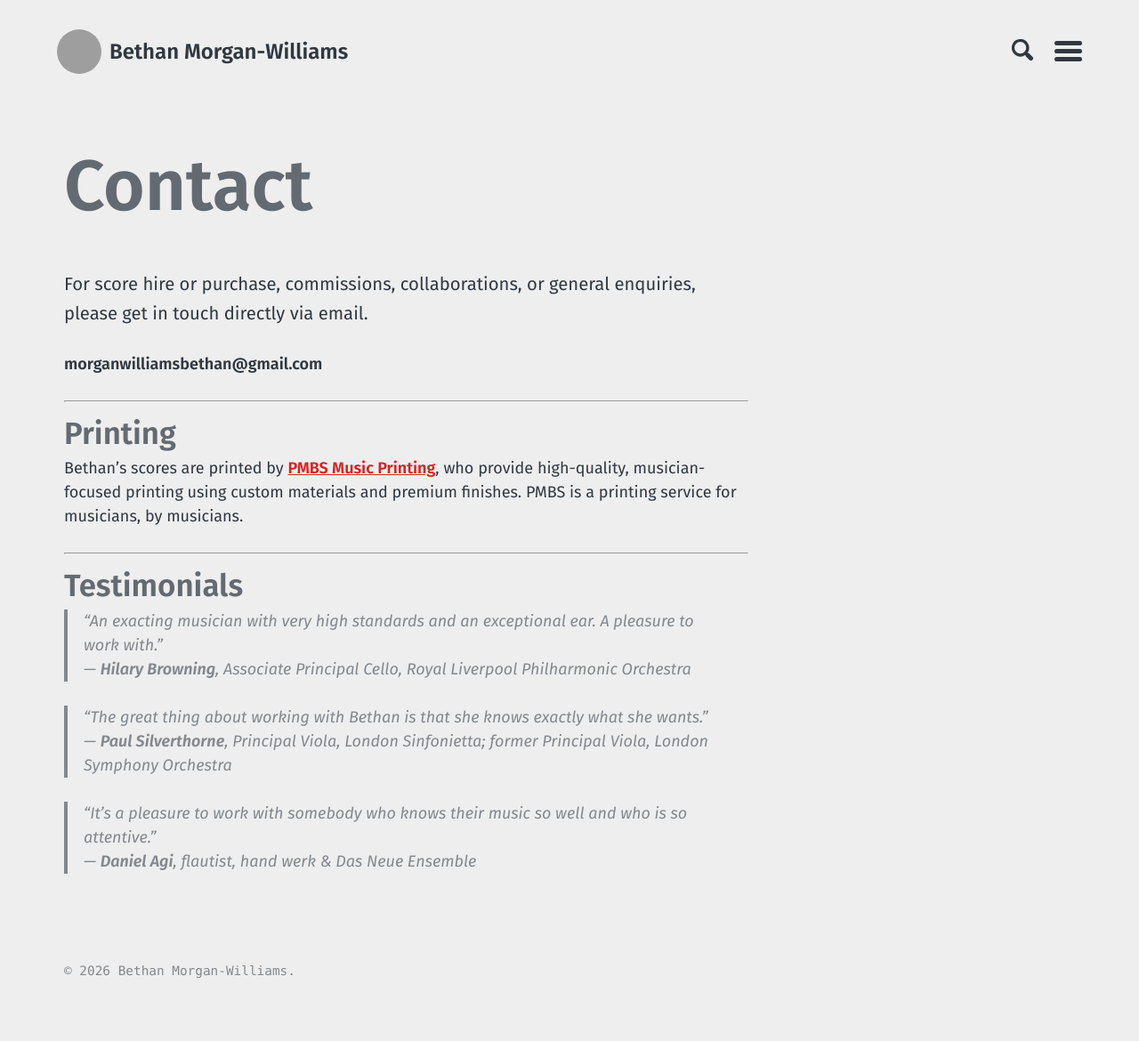
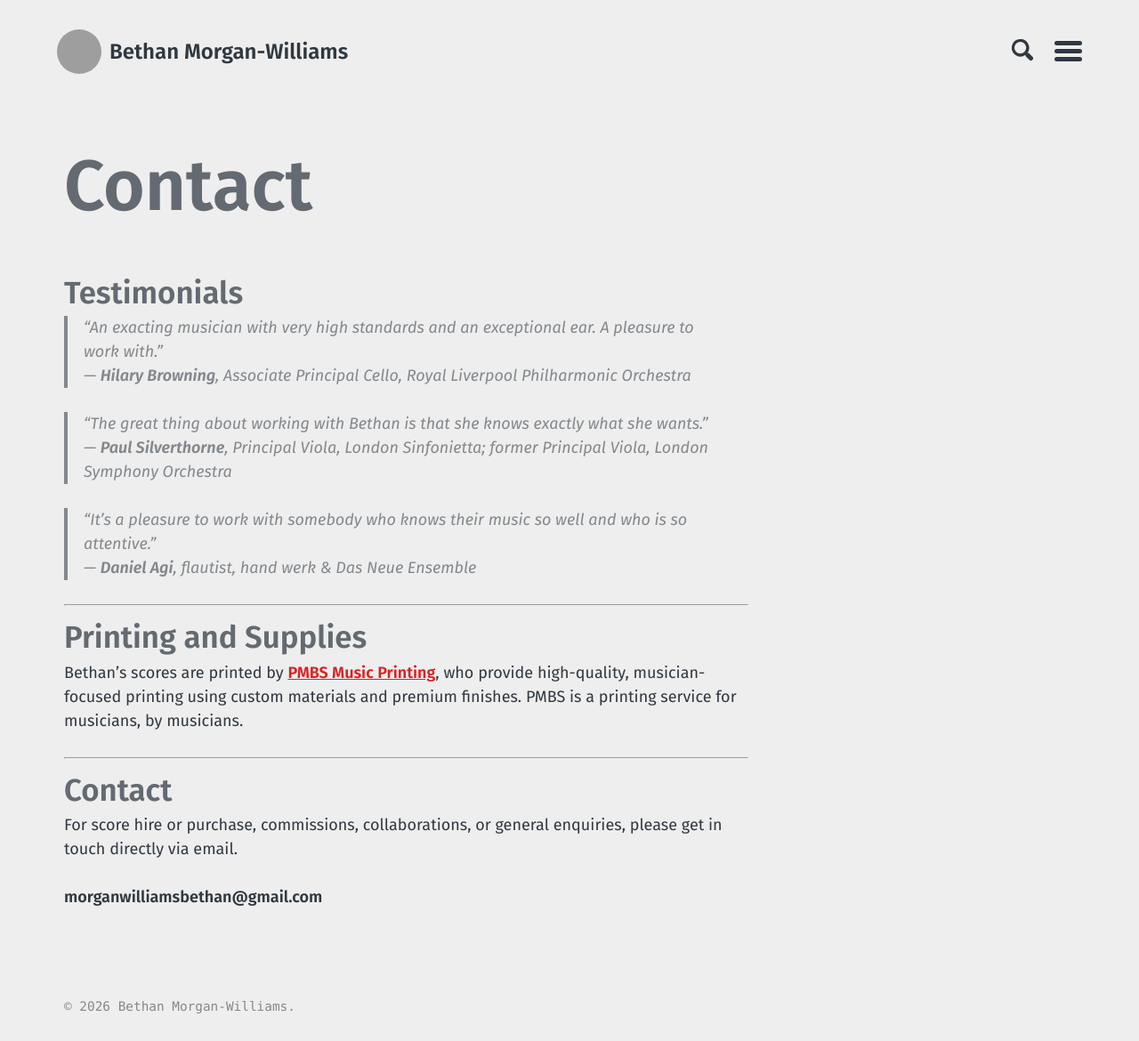
Before and after one commit to morganwilliamsb/website, a Jekyll site: the page built from contact.md, in a window 1280 px wide. Shown: the whole page at 89% size. Built offline with Jekyll 4.4.1, drawn with Linux system fonts in a browser that asks for light colours; before the commit the page ends 1129 px from its top, so only the background shows below that; part of the change alters nothing that is shown; grey boxes are pictures that could not be loaded.

Commit message:
Update contact.md

```diff
--- a/contact.md
+++ b/contact.md
@@ -1,18 +1,6 @@
 ---
 title: "Contact"
 layout: page
----
-
-For score hire or purchase, commissions, collaborations, or general enquiries, please get in touch directly via email.
-
-**morganwilliamsbethan@gmail.com**
-
----
-
-## Printing
-
-Bethan’s scores are printed by **[PMBS Music Printing](https://www.musicprinting.co.uk)**, who provide high-quality, musician-focused printing using custom materials and premium finishes. PMBS is a printing service for musicians, by musicians.
-
 ---
 
 ## Testimonials
@@ -25,3 +13,17 @@ Bethan’s scores are printed by **[PMBS Music Printing](https://www.musicprinti
 
 > “It’s a pleasure to work with somebody who knows their music so well and who is so attentive.”
 > — **Daniel Agi**, flautist, hand werk & Das Neue Ensemble
+
+---
+
+## Printing and Supplies
+
+Bethan’s scores are printed by **[PMBS Music Printing](https://www.musicprinting.co.uk)**, who provide high-quality, musician-focused printing using custom materials and premium finishes. PMBS is a printing service for musicians, by musicians.
+
+---
+
+## Contact
+
+For score hire or purchase, commissions, collaborations, or general enquiries, please get in touch directly via email.
+
+**morganwilliamsbethan@gmail.com**
```
